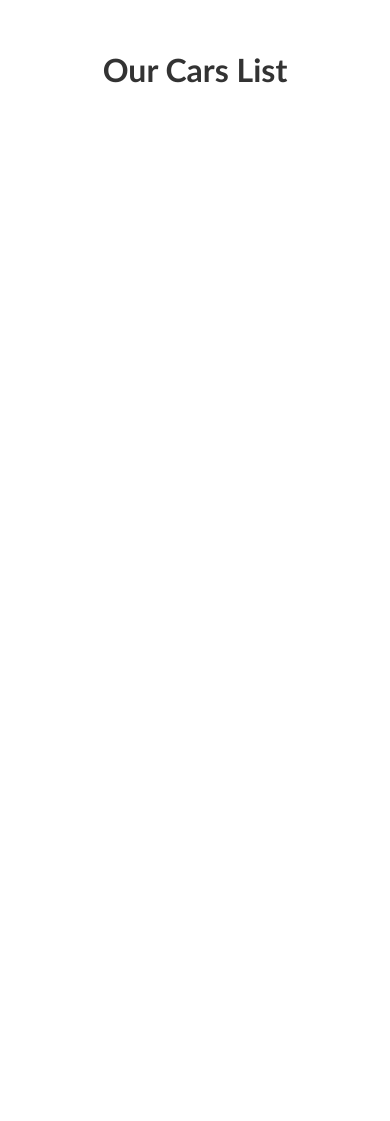
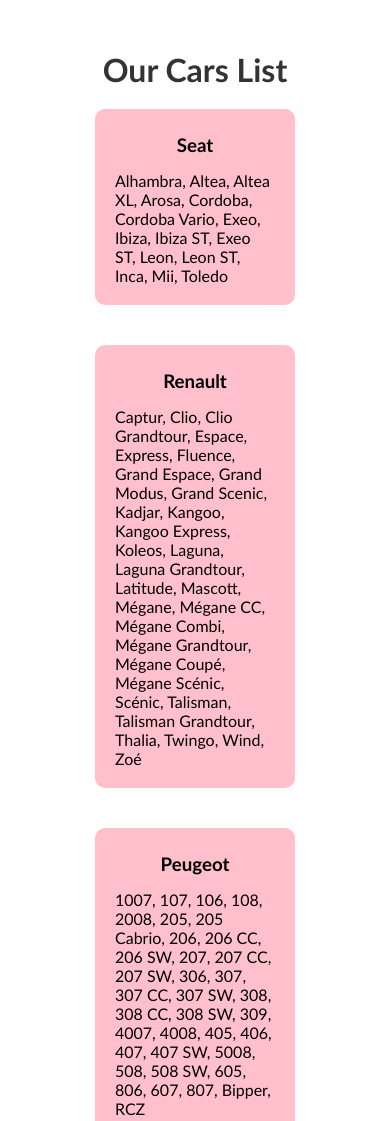
Before and after one commit to Gretaki/JS-exam, a plain HTML site: page Task 4/Index.html in a window 390 px wide. Shown: the top 1121 px of the page. Before the commit the page ends 844 px from the top, so only its background shows below. Drawn offline with Linux system fonts and the light colour scheme.

Commit message:
Third batch Done.

```diff
--- a/Task 3/style.css
+++ b/Task 3/style.css
@@ -3,8 +3,8 @@
   margin: 0;
   padding: 0;
   box-sizing: border-box;
-  font-family: 'Trebuchet MS', 'Lucida Sans Unicode', 'Lucida Grande',
-    'Lucida Sans', Arial, sans-serif;
+  font-family: "Trebuchet MS", "Lucida Sans Unicode", "Lucida Grande",
+    "Lucida Sans", Arial, sans-serif;
 }
 
 /* Mobile first */
@@ -58,18 +58,14 @@
   padding: 30px;
   border-radius: 5px;
   background-color: #fff;
-  display:flex;
+  display: flex;
   flex-wrap: wrap;
   justify-content: space-around;
 }
 
 .card {
-  width: 200px;
-  margin: 20px;
-  padding: 20px;
-  border-radius: 10px;
+  background-color: lightgray;
 
-  background-color: lightgray;
 }
 
 .card img {
@@ -82,3 +78,9 @@
   padding: 5px;
   text-align: center;
 }
+
+@media screen and (max-width: 600px) {
+  .card {
+    background-color: pink;
+  }
+}
--- a/Task 4/Index.html
+++ b/Task 4/Index.html
@@ -1,13 +1,16 @@
 <!DOCTYPE html>
 <html lang="en">
+
 <head>
   <meta charset="UTF-8" />
+  <meta name="viewport" content="width=device-width, initial-scale=1.0">
   <title>Cars list</title>
   <!-- Custom CSS -->
   <link rel="stylesheet" href="./style.css" />
   <!-- Custom JS -->
   <script defer src="./script.js"></script>
 </head>
+
 <body>
   <header>
     <!-- Header code-->
@@ -28,4 +31,5 @@
     <!-- Footer code -->
   </footer>
 </body>
+
 </html>
--- a/Task 4/script.js
+++ b/Task 4/script.js
@@ -9,3 +9,46 @@
 -------------------------------------------------------------------------- */
 
 const ENDPOINT = 'cars.json';
+
+window.addEventListener('load', () => {
+  renderCarsCards();
+});
+
+async function renderCarsCards() {
+  try {
+    const cars = await getCars();
+    renderOutput(cars);
+  } catch (error) {
+    alert(error);
+  }
+}
+
+async function getCars() {
+  return fetch(ENDPOINT)
+    .then(response => response.json());
+}
+
+function renderOutput(cars) {
+  deleteOutputElements();
+  const output = document.getElementById('output');
+  output.style.display = "flex";
+  output.style.flexWrap = "wrap";
+  output.style.justifyContent = "space-around";
+
+  for (const car of cars) {
+    const card = document.createElement('div');
+    card.classList.add('card');
+    const brand = document.createElement('h3');
+    const models = document.createElement('p');
+    brand.innerText = car.brand;
+    models.innerText = car.models.join(", ");
+
+    card.append(brand, models);
+    output.appendChild(card);
+  }
+}
+
+function deleteOutputElements() {
+  const outputChildren = document.querySelectorAll('#output > *');
+  outputChildren.forEach(child => child.remove());
+}
--- a/Task 4/style.css
+++ b/Task 4/style.css
@@ -3,8 +3,8 @@
   margin: 0;
   padding: 0;
   box-sizing: border-box;
-  font-family: 'Trebuchet MS', 'Lucida Sans Unicode', 'Lucida Grande',
-    'Lucida Sans', Arial, sans-serif;
+  font-family: "Trebuchet MS", "Lucida Sans Unicode", "Lucida Grande",
+    "Lucida Sans", Arial, sans-serif;
 }
 
 /* Mobile first */
@@ -27,3 +27,27 @@
   margin-top: 50px;
   color: #333;
 }
+
+.card {
+  width: 200px;
+  margin: 20px;
+  padding: 20px;
+  border-radius: 10px;
+  background-color: lightgrey;
+}
+
+.card h3 {
+  padding: 5px;
+  padding-bottom: 15px;
+  text-align: center;
+}
+
+.card p {
+  width: 160px;
+}
+
+@media screen and (max-width: 600px) {
+  .card {
+    background-color: pink;
+  }
+}
--- a/Task 7/script.js
+++ b/Task 7/script.js
@@ -10,3 +10,7 @@
   year: 2005,
   color: 'white',
 };
+
+const showObjectKeys = object => Object.keys(object);
+
+console.log(showObjectKeys(audi));
```
Also changed, not shown: Task 1/Index.html (+3 -0 lines), Task 2/index.html (+3 -0 lines), Task 3/index.html (+4 -0 lines), Task 3/script.js (+8 -4 lines), Task 5/index.html (+3 -0 lines), Task 5/script.js (+14 -0 lines), Task 6/index.html (+3 -0 lines), Task 6/script.js (+19 -0 lines), Task 7/index.html (+3 -0 lines). Lines whose indentation alone changed are shown as unchanged.
